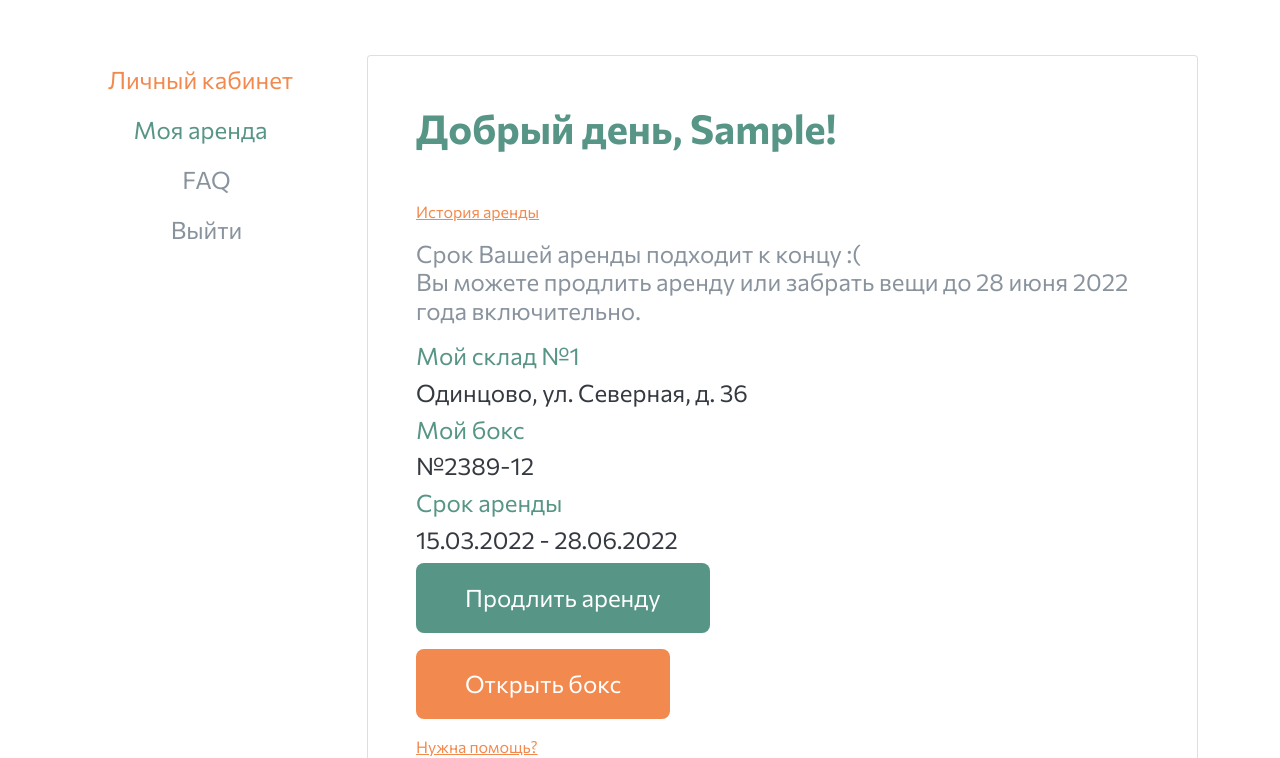
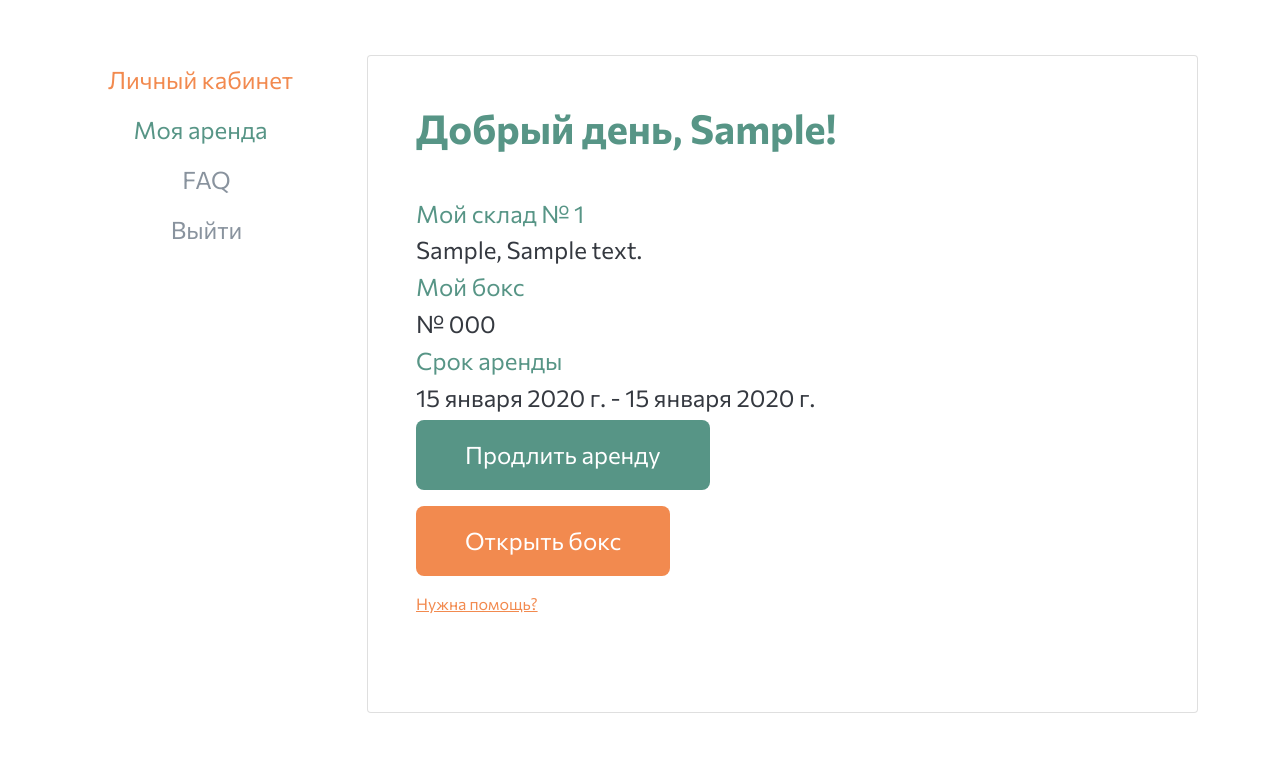
Before and after one commit to LuFent/SelfStorage, a Django app: page /users/account in a window 1280 px wide, after a click on "Моя аренда". Shown: the part 107-865 px from the top of the page. Run offline with Django 4.2, Linux system fonts and the light colour scheme; a user stored in the database is signed in; tables that the repository leaves empty hold one stand-in row (values such as "Sample post"); grey boxes marked "Sample" are stand-in pictures; parts of the project's set-up code (start-up, migrations or seed data) failed here and were passed over.

Commit message:
Show user orders in account page

```diff
--- a/SelfStorage/urls.py
+++ b/SelfStorage/urls.py
@@ -23,6 +23,6 @@ urlpatterns = [
     path("admin/", admin.site.urls),
     path("", include("boxes.urls", namespace="boxes")),
     path("users/", include("users.urls", namespace="users")),
-    path("payment/", include("payment.urls")),
-    path("keystore/", include("keystore.urls")),
+    path("payment/", include("payment.urls", namespace="payment")),
+    path("keystore/", include("keystore.urls", namespace="keystore")),
 ] + static(settings.MEDIA_URL, document_root=settings.MEDIA_ROOT)
--- a/keystore/urls.py
+++ b/keystore/urls.py
@@ -3,6 +3,8 @@ from django.urls import path
 from . import views
 
 
+app_name = "keystore"
+
 urlpatterns = [
     path("<int:order_id>/", views.send_qr, name="send_qr"),
 ]
--- a/payment/urls.py
+++ b/payment/urls.py
@@ -2,6 +2,8 @@ from django.urls import path
 
 from . import views
 
+
+app_name = "payment"
 
 urlpatterns = [
     path("<int:order_id>/", views.payment, name="payment"),
--- a/payment/views.py
+++ b/payment/views.py
@@ -72,4 +72,4 @@ def complete_payment(request, order_id):
     order_payment.status = payment.status
     order_payment.is_paid = payment.paid
     order_payment.save()
-    return redirect(reverse('boxes:lk'))
+    return redirect(reverse("users:account"))
--- a/templates/account.html
+++ b/templates/account.html
@@ -96,46 +96,43 @@
         </div>
         <div class="tab-pane fade" id="Rent" role="tabpanel" aria-labelledby="Rent-tab">
           <h1 class="fw-bold SelfStorage_green mb-5">Добрый день, {{ user.first_name }}!</h1>
-          <a href="#" class="SelfStorage_orange">История аренды</a>
+          <!-- <a href="#" class="SelfStorage_orange">История аренды</a>
           <h4 class="SelfStorage_grey my-3">Срок Вашей аренды подходит к концу :(<br>Вы можете продлить аренду или
-            забрать вещи до 28 июня 2022 года включительно.</h4>
+            забрать вещи до 28 июня 2022 года включительно.</h4> -->
+          {% if not user.orders.all %}
+          <span>
+            Вы пока не арендовали ни одного склада.
+            <a href="{% url 'boxes:storages' %}" class="SelfStorage_orange">Арендовать.</a>
+          </span>
+          {% else %}
+          {% for order in user.orders.all %}
           <div class="mb-5">
-            <h4 class="SelfStorage_green">Мой склад №1</h4>
-            <h4>Одинцово, ул. Северная, д. 36</h4>
+            <h4 class="SelfStorage_green">Мой склад № {{ forloop.counter }}</h4>
+            <h4>{{ order.box.storage.city }}, {{ order.box.storage.address }}</h4>
             <h4 class="SelfStorage_green">Мой бокс</h4>
-            <h4>№2389-12</h4>
+            <h4>№ {{ order.box.number }}</h4>
             <h4 class="SelfStorage_green">Срок аренды</h4>
-            <h4>15.03.2022 - 28.06.2022</h4>
-            <div><button
-                class="btn fs_24 px-5 py-3 text-white border-8 SelfStorage__bg_green SelfStorage__btn2_green mb-3">Продлить
-                аренду</button></div>
-            <div><button
-                class="btn fs_24 px-5 py-3 text-white border-8 SelfStorage__bg_orange SelfStorage__btn2_orange mb-3">Открыть
-                бокс</button></div>
-            <a href="#" class="SelfStorage_orange">Нужна помощь?</a>
-          </div>
-
-          <div class="mb-5">
-            <h4 class="SelfStorage_green">Мой склад №2</h4>
-            <h4>Люберцы, ул. Советская, д. 88</h4>
-            <h4 class="SelfStorage_green">Мой бокс</h4>
-            <h4>№2335-10</h4>
-            <h4 class="SelfStorage_green">Срок аренды</h4>
-            <h4>18.03.2022 - 21.09.2022</h4>
+            <h4>{{ order.lease_start }} - {{ order.lease_end }}</h4>
             <div>
+              <a href="{% url 'boxes:order-box' order.box.id %}">
                 <button
                   class="btn fs_24 px-5 py-3 text-white border-8 SelfStorage__bg_green SelfStorage__btn2_green mb-3">
                   Продлить аренду
                 </button>
+              </a>
             </div>
             <div>
+              <a href="{% url 'keystore:send_qr' order.id %}">
                 <button
                   class="btn fs_24 px-5 py-3 text-white border-8 SelfStorage__bg_orange SelfStorage__btn2_orange mb-3">
                   Открыть бокс
                 </button>
+              </a>
             </div>
             <a href="#" class="SelfStorage_orange">Нужна помощь?</a>
           </div>
+          {% endfor %}
+          {% endif %}
         </div>
       </div>
     </div>
--- a/templates/orders/create_order.html
+++ b/templates/orders/create_order.html
@@ -16,7 +16,7 @@
           <table class="table text-left text-truncate mb-5">
     {{ form }}
           </table>
-    <a type="submit" id="btnContinue" class="btn border-8 py-3 px-5 w-100 text-white fs_24 SelfStorage__bg_orange SelfStorage__btn2_orange" href="{% url 'payment' order.id %}">
+    <a type="submit" id="btnContinue" class="btn border-8 py-3 px-5 w-100 text-white fs_24 SelfStorage__bg_orange SelfStorage__btn2_orange" href="{% url 'payment:payment' order.id %}">
                         Оплатить
                     </a>
 </form>
```
Lines whose indentation alone changed are shown as unchanged.
